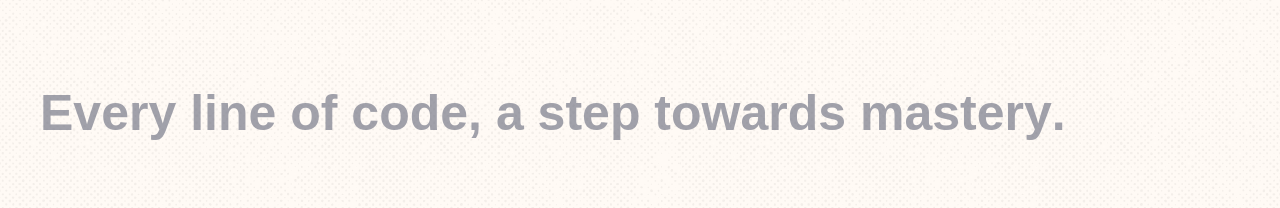
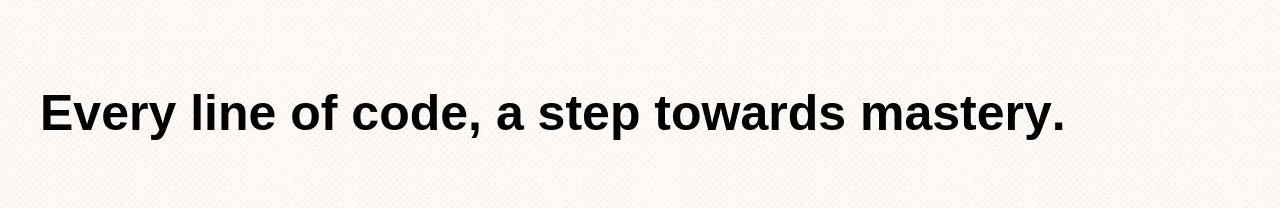
Before and after one commit to huu000008/portfolio, a Next.js app: page / in a window 1280 px wide. Shown: the part 130-338 px from the top of the page. Built offline with nearby package versions, Linux system fonts and the light colour scheme; no server answers; the database is empty; a web font is replaced by a local one.

Commit message:
refactor: 홈 페이지와 최근 프로젝트 컴포넌트의 스타일을 업데이트하여 가독성을 개선하고, 불필요한 클래스명을 제거했습니다. TextShimmerWave 컴포넌트의 색상 변수를 간소화하여 일관성을 높였습니다.

```diff
--- a/src/components/ui/TextShimmerWavw/TextShimmerWave.tsx
+++ b/src/components/ui/TextShimmerWavw/TextShimmerWave.tsx
@@ -40,8 +40,7 @@ export function TextShimmerWave({
     <MotionComponent
       className={classNames(
         'relative inline-flex flex-wrap [perspective:500px]',
-        '[--base-color:#a1a1aa] [--base-gradient-color:#000]',
-        'dark:[--base-color:#71717a] dark:[--base-gradient-color:#ffffff]',
+        '[--base-color:#000] [--base-gradient-color:#fff]',
         className,
       )}
       style={{ color: 'var(--base-color)' }}
--- a/src/features/home/components/HomeContainer.tsx
+++ b/src/features/home/components/HomeContainer.tsx
@@ -31,7 +31,7 @@ export default function HomeContainer({ initialProjects }: { initialProjects: Pr
       <div className={styles.inner}>
         <InViewMotion>
           <TextShimmerWave
-            className="[--base-color:color-contrast(#FFFFFF vs #0D74CE #5EB1EF)] [--base-gradient-color:color-contrast(#FFFFFF vs #5EB1EF #0D74CE)] text-[5rem] font-[800]"
+            className="text-[5rem] font-[800]"
             duration={1}
             spread={1}
             zDistance={1}
--- a/src/features/home/components/RecentProjects.tsx
+++ b/src/features/home/components/RecentProjects.tsx
@@ -28,7 +28,6 @@ export default function RecentProjects({ projects, isLoading }: RecentProjectsPr
             const periodRelative = formatRelativeTimeOrInProgress(endDate);
 
             return (
-              <>
               <InViewMotion className={styles.item} key={project.id}>
                 <TransitionLink href={`projects/${project.id}`}>
                   <div className={styles.title}>{project.title}</div>
@@ -37,7 +36,6 @@ export default function RecentProjects({ projects, isLoading }: RecentProjectsPr
                   <div className={styles.period}>{periodRelative}</div>
                 </TransitionLink>
               </InViewMotion>
-              </>
             );
           })
         )}
```
Lines whose indentation alone changed are shown as unchanged.
